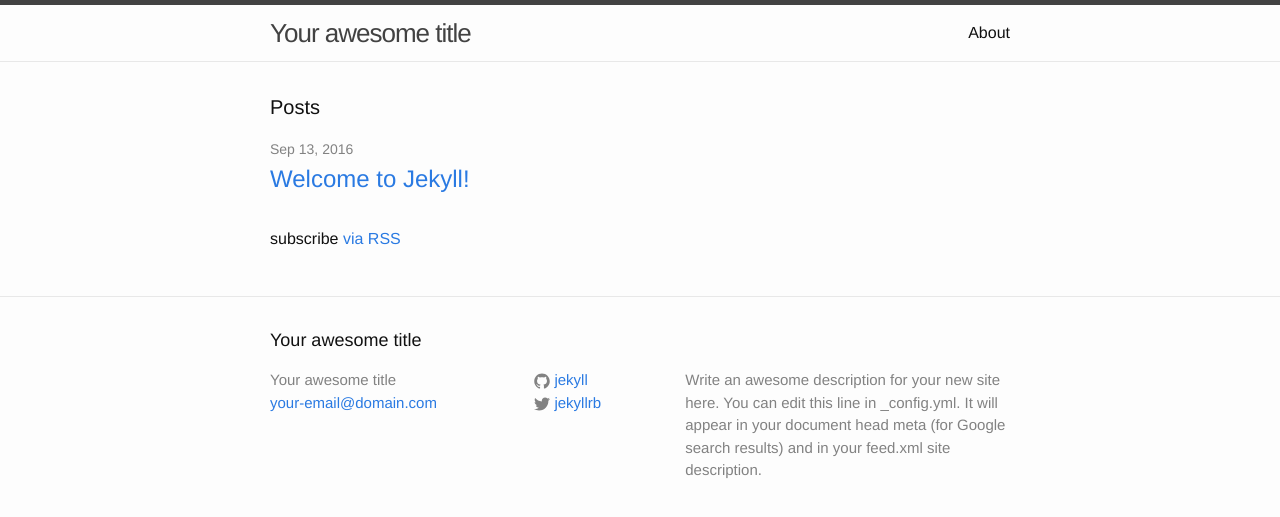
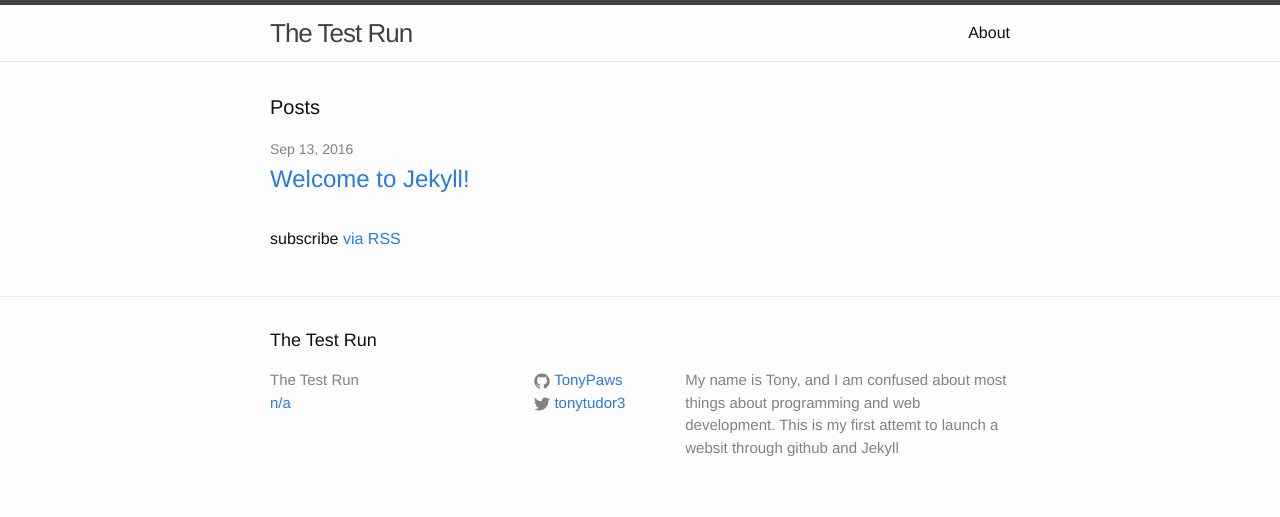
Before and after one commit to TonyPaws/TonyPaws.github.io, a Jekyll site: the page built from index.html, in a window 1280 px wide. Shown: the top 517 px of the page. Built offline with Jekyll 4.4.1, drawn with Linux system fonts in a browser that asks for light colours.

Commit message:
I changed config so it fits the website.

```diff
--- a/_config.yml
+++ b/_config.yml
@@ -6,16 +6,14 @@
 # 'jekyll serve'. If you change this file, please restart the server process.
 
 # Site settings
-title: Your awesome title
-email: your-email@domain.com
+title: The Test Run
+email: n/a
 description: > # this means to ignore newlines until "baseurl:"
-  Write an awesome description for your new site here. You can edit this
-  line in _config.yml. It will appear in your document head meta (for
-  Google search results) and in your feed.xml site description.
+  My name is Tony, and I am confused about most things about programming and web development. This is my first attemt to launch a websit through github and Jekyll
 baseurl: "" # the subpath of your site, e.g. /blog
 url: "http://yourdomain.com" # the base hostname & protocol for your site
-twitter_username: jekyllrb
-github_username:  jekyll
+twitter_username: tonytudor3
+github_username:  TonyPaws
 
 # Build settings
 markdown: kramdown
```
